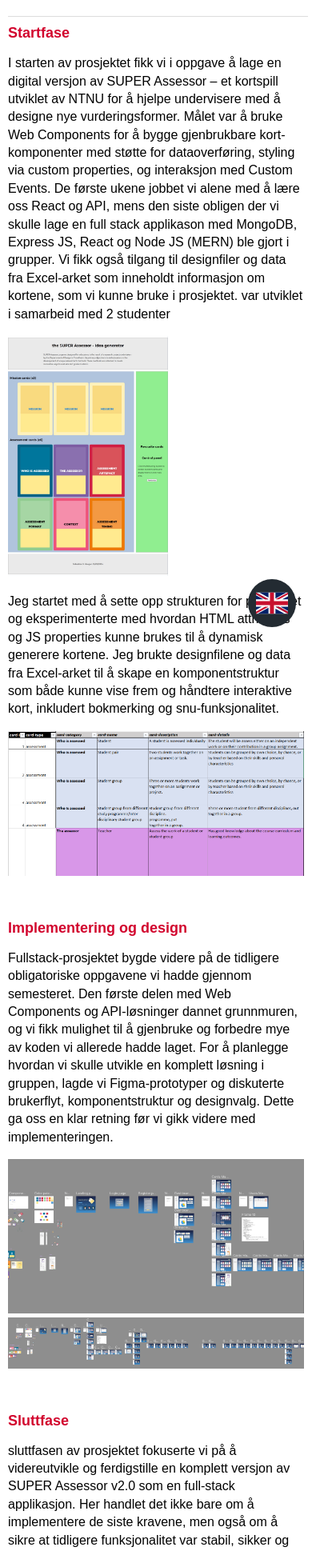
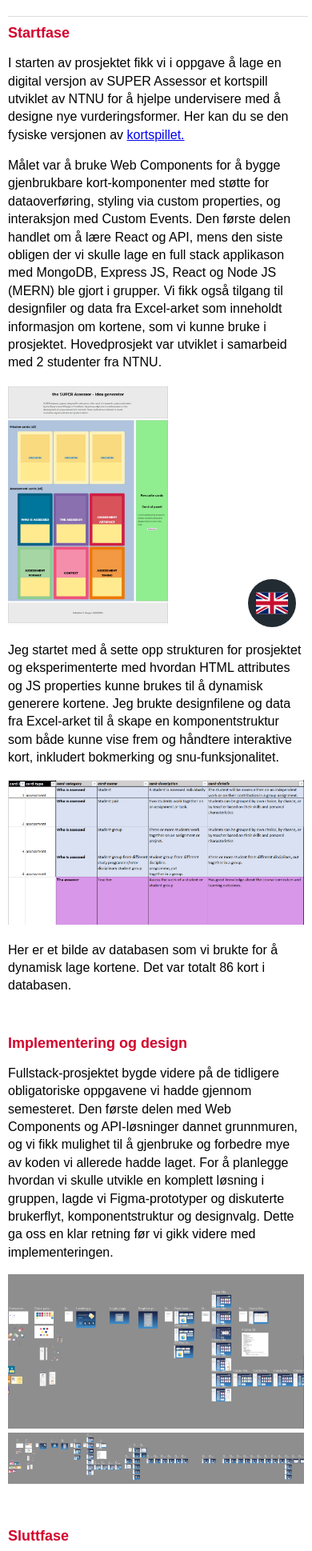
Before and after one commit to SebastianHaugen/Portfolio-website, a React (Create React App) app in the folder my-app/: page /project/1 in a window 390 px wide. Shown: the part 40-1979 px from the top of the page at 80% size. Built offline with nearby package versions, Linux system fonts and the light colour scheme; a web font is replaced by a local one.

Commit message:
Fixes and accessibility improvements

```diff
--- a/my-app/src/components/Layout.js
+++ b/my-app/src/components/Layout.js
@@ -1,17 +1,24 @@
 import React from "react";
-import { Outlet } from "react-router-dom";
 import Nav from "./Nav";
 import Footer from "./Footer";
+import FloatingLanguageSwitcher from "./FloatingLanguageSwitcher";
+import { useLocation, Outlet } from "react-router-dom";
 import "./styles/layout.css";
-import FloatingLanguageSwitcher from "./FloatingLanguageSwitcher";
 
 function Layout() {
+  const location = useLocation();
+
+  // Removing the skip to main from the project pages
+  const isProjectPage = location.pathname.startsWith("/project");
+
   return (
     <>
       {/* Skip to main content link */}
-      <a className="skip-main" href="#projects" tabIndex="0">
-        Skip to main content
-      </a>
+      {!isProjectPage && (
+        <a className="skip-main" href="#main-content" tabIndex="0">
+          Skip to main content
+        </a>
+      )}
 
       <div className="layout-container">
         <Nav />
--- a/my-app/src/components/Projects.js
+++ b/my-app/src/components/Projects.js
@@ -9,7 +9,7 @@
   const { t } = useTranslation();
 
   return (
-    <div className="projects-container" id="projects">
+    <div className="projects-container" id="main-content">
       <h2>{t("projects.header")}</h2>
 
       {/* Project 1 - SUPER Assessor */}
--- a/my-app/src/components/styles/projectSection.css
+++ b/my-app/src/components/styles/projectSection.css
@@ -1,8 +1,6 @@
 .project-section {
   min-height: 100vh;
-  padding: 4rem;
   margin-bottom: 5rem;
-
 }
 
 .project-image {
--- a/my-app/src/pages/Project1.js
+++ b/my-app/src/pages/Project1.js
@@ -1,4 +1,4 @@
-import React from "react";
+import React, { useEffect } from "react";
 import ProjectSection from "../components/ProjectSection";
 import startImage from "../assets/img/project1/january-picture.png";
 import startImage2 from "../assets/img/project1/january-db.png";
@@ -10,6 +10,10 @@
 
 function ProjectPage() {
   const [activeIndex, setActiveIndex] = React.useState(0);
+
+  useEffect(() => {
+    window.scrollTo({ top: 0, behavior: "auto" });
+  }, []);
 
   return (
     <div className="project-container">
@@ -26,16 +30,27 @@
           <h2>Startfase</h2>
           <p>
             I starten av prosjektet fikk vi i oppgave å lage en digital versjon
-            av SUPER Assessor – et kortspill utviklet av NTNU for å hjelpe
-            undervisere med å designe nye vurderingsformer. Målet var å bruke
-            Web Components for å bygge gjenbrukbare kort-komponenter med støtte
-            for dataoverføring, styling via custom properties, og interaksjon
-            med Custom Events. De første ukene jobbet vi alene med å lære oss
-            React og API, mens den siste obligen der vi skulle lage en full
-            stack applikason med MongoDB, Express JS, React og Node JS (MERN)
-            ble gjort i grupper. Vi fikk også tilgang til designfiler og data
-            fra Excel-arket som inneholdt informasjon om kortene, som vi kunne
-            bruke i prosjektet. var utviklet i samarbeid med 2 studenter
+            av SUPER Assessor et kortspill utviklet av NTNU for å hjelpe
+            undervisere med å designe nye vurderingsformer. Her kan du se den
+            fysiske versjonen av{" "}
+            <a
+              href="https://www.supereducator.no/product-page/super-assessor"
+              target="_blank"
+              rel="noopener noreferrer"
+            >
+              kortspillet.
+            </a>
+          </p>
+          <p>
+            Målet var å bruke Web Components for å bygge gjenbrukbare
+            kort-komponenter med støtte for dataoverføring, styling via custom
+            properties, og interaksjon med Custom Events. Den første delen
+            handlet om å lære React og API, mens den siste obligen der vi skulle
+            lage en full stack applikason med MongoDB, Express JS, React og Node
+            JS (MERN) ble gjort i grupper. Vi fikk også tilgang til designfiler
+            og data fra Excel-arket som inneholdt informasjon om kortene, som vi
+            kunne bruke i prosjektet. Hovedprosjekt var utviklet i samarbeid med
+            2 studenter fra NTNU.
           </p>
           <img src={startImage} alt="Skjermbilde av SUPER Assessor" />
           <p>
@@ -47,6 +62,10 @@
             snu-funksjonalitet.
           </p>
           <img src={startImage2} alt="SUPER Assessor database" />
+          <p>
+            Her er et bilde av databasen som vi brukte for å dynamisk lage
+            kortene. Det var totalt 86 kort i databasen.
+          </p>
         </ProjectSection>
 
         <ProjectSection index={1} setActive={setActiveIndex}>
@@ -68,7 +87,7 @@
         <ProjectSection index={2} setActive={setActiveIndex}>
           <h2>Sluttfase</h2>
           <p>
-            sluttfasen av prosjektet fokuserte vi på å videreutvikle og
+            I slutten av prosjektet fokuserte vi på å videreutvikle og
             ferdigstille en komplett versjon av SUPER Assessor v2.0 som en
             full-stack applikasjon. Her handlet det ikke bare om å implementere
             de siste kravene, men også om å sikre at tidligere funksjonalitet
@@ -90,19 +109,21 @@
             </li>
             <li>
               En utvidet favourites-funksjon med localStorage for bokmerking. En
-              forbedret
+              forbedret brukeropplevelse og responsivt design.
             </li>
-            <li>brukeropplevelse og responsivt design.</li>
           </ul>
-          Vi la også vekt på backend-funksjonalitet, blant annet REST API med
-          god struktur, sikkerhetstiltak og dokumentasjon via Swagger. For
-          frontend brukte vi Web Components videre fra tidligere obliger, men
-          med forbedret struktur og fleksibilitet. Prosjektet ble avsluttet med
-          testing og kvalitetssikring, der vi sikret at alle roller (besøkende,
-          lærer og admin) kunne utføre sine oppgaver uten feil. Vi har jobbet
-          tett i team og fordelt ansvaret tydelig – noe som bidro til en god
-          gjennomføring og forståelse for hvordan man bygger moderne
-          webapplikasjoner i praksis.
+          <p>
+            Vi la også vekt på backend-funksjonalitet, blant annet REST API med
+            god struktur, sikkerhetstiltak og dokumentasjon via Swagger. For
+            frontend brukte vi hovedsaklig React, men hadde krav om å bruke Web
+            Components fra tidligere oblig, men med forbedret struktur og
+            fleksibilitet. Prosjektet ble avsluttet med testing og
+            kvalitetssikring, der vi sikret at alle roller (besøkende, lærer og
+            admin) kunne utføre sine oppgaver uten feil. Vi har jobbet tett i
+            team og fordelt ansvaret tydelig noe som bidro til en god
+            gjennomføring og forståelse for hvordan man bygger moderne
+            webapplikasjoner i praksis.
+          </p>
           <img src={dashboard} alt="Dashboard of the Super Assessor website" />
           <img
             src={cardsManagement}
--- a/my-app/src/pages/Project2.js
+++ b/my-app/src/pages/Project2.js
@@ -1,4 +1,4 @@
-import React from "react";
+import React, { useEffect } from "react";
 import ProjectSection from "../components/ProjectSection";
 import travelStart from "../assets/img/project2/landing-page.png";
 import travelSurvey from "../assets/img/project2/video-page.png";
@@ -10,8 +10,12 @@
 function Project2Page() {
   const [activeIndex, setActiveIndex] = React.useState(0);
 
+  useEffect(() => {
+    window.scrollTo({ top: 0, behavior: "auto" });
+  }, []);
+
   return (
-    <div className="project-container">
+    <div className="project-container" id="main-content">
       {/* Timeline */}
       <div className="timeline">
         <div className={`dot ${activeIndex === 0 ? "active" : ""}`} />
@@ -29,7 +33,7 @@
             på universell utforming og god brukeropplevelse for alle, uavhengig
             av funksjonsevne. Jeg startet med å analysere brukerbehov og
             gjennomførte en liten spørreundersøkelse med personer som bruker
-            skjermleser og stemmestyring.
+            skjermleser.
           </p>
           <img
             src={travelStart}
--- a/my-app/src/pages/Project3.js
+++ b/my-app/src/pages/Project3.js
@@ -1,4 +1,4 @@
-import React from "react";
+import React, { useEffect } from "react";
 import ProjectSection from "../components/ProjectSection";
 import landingPage from "../assets/img/project3/landing-page.png";
 import reportPage from "../assets/img/project3/report-page.png";
@@ -10,6 +10,10 @@
 function Project3() {
   const [activeIndex, setActiveIndex] = React.useState(0);
 
+  useEffect(() => {
+    window.scrollTo({ top: 0, behavior: "auto" });
+  }, []);
+
   return (
     <div className="project-container">
       <div className="timeline">
@@ -18,7 +22,7 @@
         <div className={`dot ${activeIndex === 2 ? "active" : ""}`}></div>
       </div>
 
-      <div className="sections">
+      <div className="sections" id="main-content">
         <ProjectSection index={0} setActive={setActiveIndex}>
           <h2>Startfase</h2>
           <p>
--- a/my-app/src/styles/app.css
+++ b/my-app/src/styles/app.css
@@ -42,5 +42,9 @@
         line-height: 1.4;
     }
 
+    li {
+        font-size: 1.6rem;
+    }
+
 
 }
```
